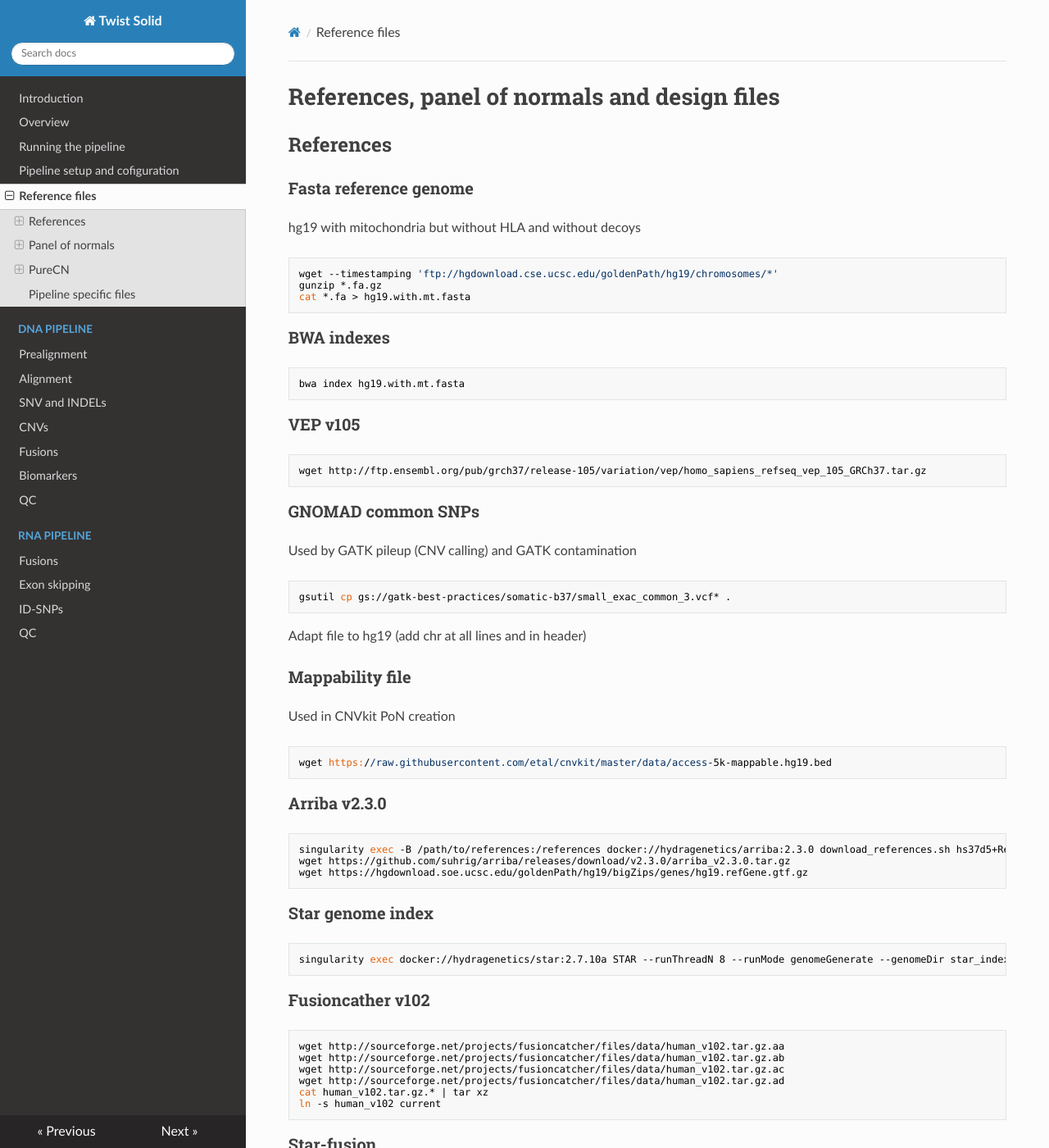
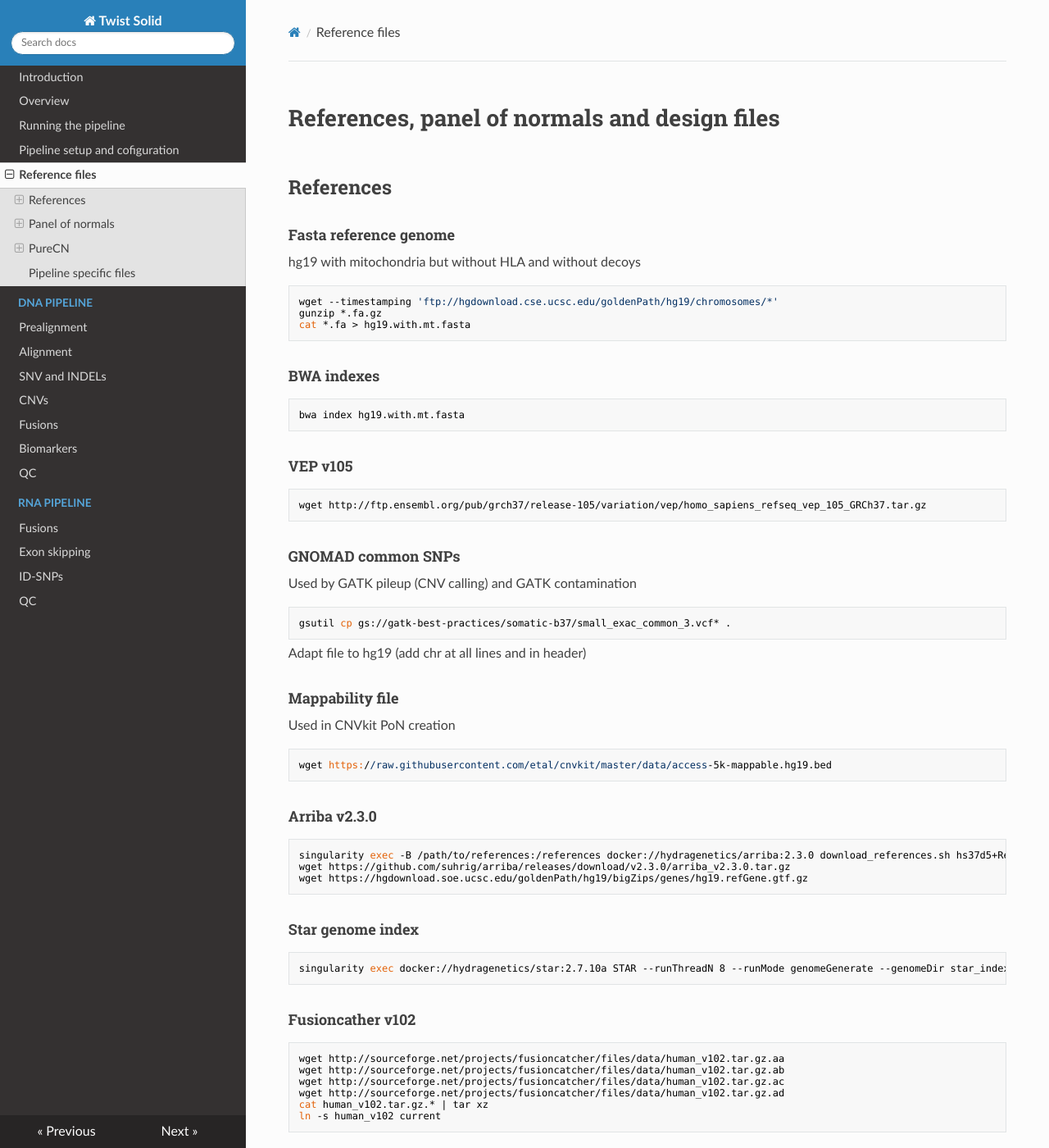
Before and after one commit to genomic-medicine-sweden/Twist_Solid, an MkDocs documentation site: the page built from docs/references.md, in a window 1280 px wide and 1400 px high. Shown: the whole window at 82% size. Built offline with MkDocs 1.6.1, drawn with Linux system fonts in a browser that asks for light colours; nearby versions of some CDN libraries; some of the changed text lies outside the part shown.

Commit message:
docs: adjust header and paragraph spacing and font size

```diff
--- a/docs/extra.css
+++ b/docs/extra.css
@@ -1,3 +1,18 @@
 .wy-nav-content {
     max-width: 1200px !important;
 }
+h1,h2 {
+  margin-top: 50px;
+  margin-bottom: 10px !important;
+}
+h3 {
+  font-size: 18px;
+  margin-top: 30px;
+  margin-bottom: 10px !important;
+}
+p {
+  margin-top: 5px  !important;
+}
+* {
+  margin-bottom: 0px  !important;
+}
```
Also changed, not shown: docs/references.md (+1 -1 lines).
